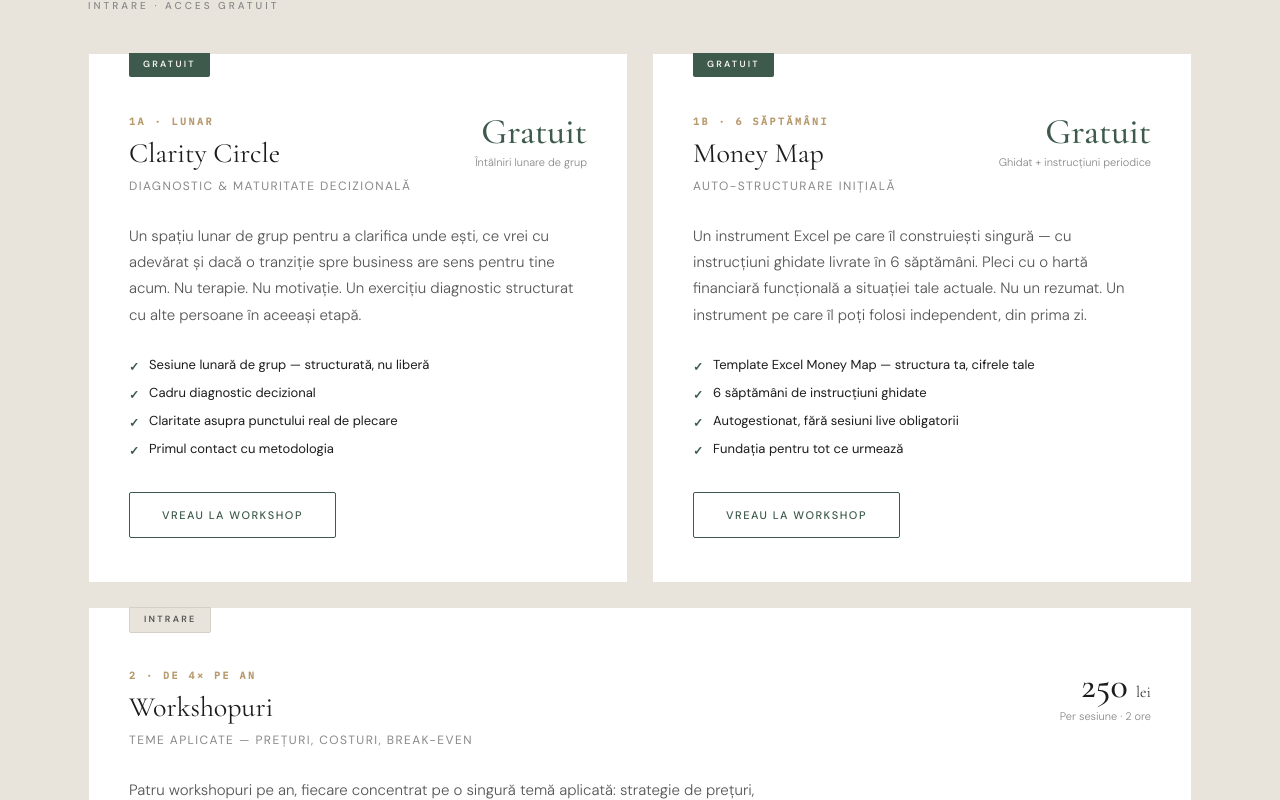
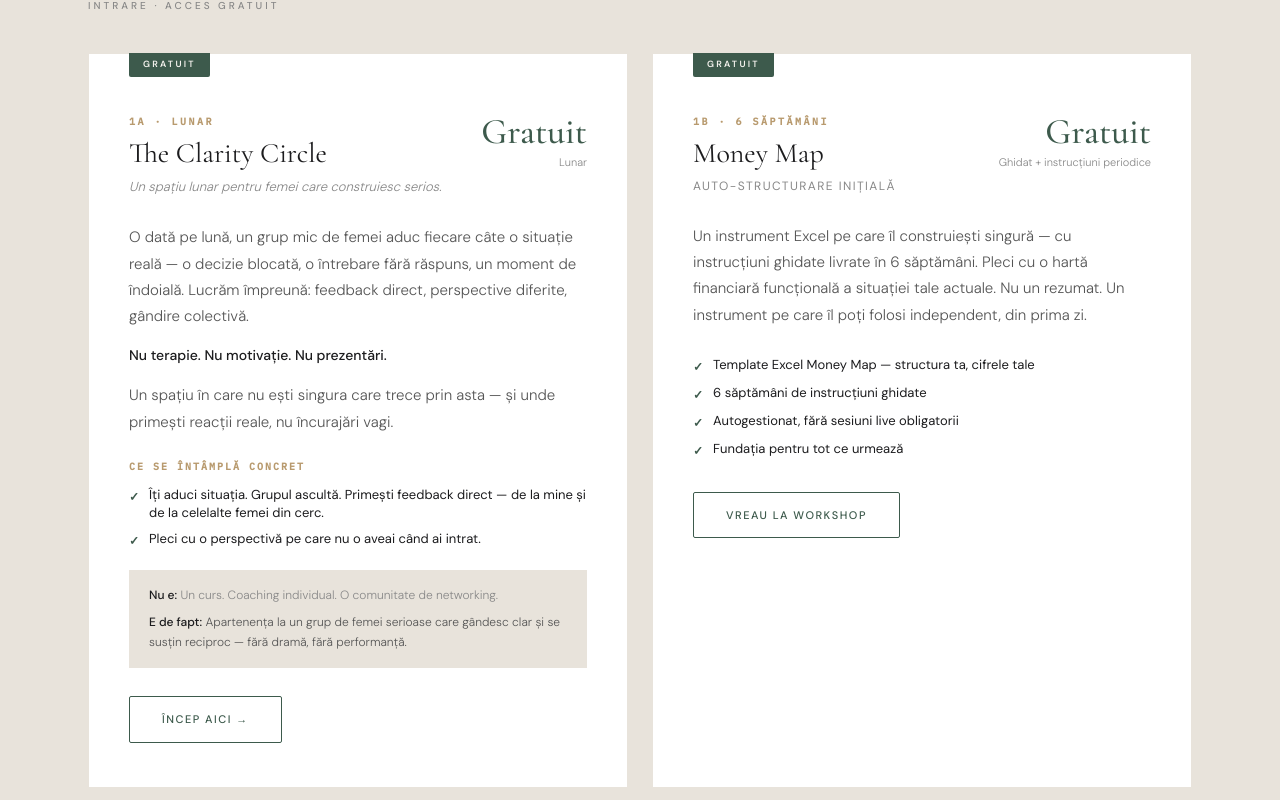
Before and after one commit to sandriciuc/smaranda-andriciuc, a Next.js app: page /ro/servicii/linia-1 in a window 1280 px wide. Shown: the part 820-1620 px from the top of the page. Built offline with nearby package versions, Linux system fonts and the light colour scheme.

Commit message:
The Clarity Circle

```diff
--- a/app/ro/servicii/linia-1/Content.tsx
+++ b/app/ro/servicii/linia-1/Content.tsx
@@ -107,7 +107,7 @@ function TierCard({ badge, id, title, subtitle, priceMain, priceNote, priceGreen
 /* ─── Static data ────────────────────────────────────────────── */
 
 const flowSteps = [
-  { id: '1A', name: 'Cercul Clarității', sub: 'Unde ești acum?' },
+  { id: '1A', name: 'The Clarity Circle', sub: 'Unde ești acum?' },
   { id: '1B', name: 'Money Map', sub: 'Prima structură financiară' },
   { id: '3A / 3B', name: 'The Financial Lab / Decision', sub: 'Construiești planul de business' },
   { id: '4A / 4B', name: 'Implementare', sub: 'Execuți cu suport' },
@@ -117,8 +117,8 @@ const decisionCards = [
   {
     borderColor: 'border-t-green',
     label: 'Dacă ești încă în stadiul de a înțelege întrebarea',
-    name: 'Cercul Clarității',
-    desc: 'Vino o dată. Fără angajament. Lucrează pe dacă o tranziție are sens pentru tine — înainte de a construi ceva.',
+    name: 'The Clarity Circle',
+    desc: 'Vino o dată. Fără angajament. Un grup mic, o situație reală, o perspectivă nouă.',
   },
   {
     borderColor: 'border-t-green',
@@ -207,30 +207,51 @@ export default function LiniaUna() {
 
           {/* 1A + 1B — side by side */}
           <div className="grid grid-cols-1 md:grid-cols-2 gap-6 mb-6">
-            {/* 1A Clarity Circle */}
+            {/* 1A The Clarity Circle */}
             <div className="relative bg-white border border-cream-d py-11 px-10">
               <Badge text="Gratuit" variant="free" />
               <div className="flex flex-col sm:flex-row sm:items-start sm:justify-between gap-4 mb-7 pt-4">
                 <div className="flex-1">
                   <p className="font-mono text-[10px] tracking-[0.25em] uppercase text-brass font-semibold mb-2">1A · Lunar</p>
-                  <h3 className="font-cormorant text-[28px] text-ink leading-[1.2] mb-1.5">Clarity Circle</h3>
-                  <p className="font-sans text-[12px] text-lgrey tracking-[0.12em] uppercase">Diagnostic & Maturitate Decizională</p>
+                  <h3 className="font-cormorant text-[28px] text-ink leading-[1.2] mb-1.5">The Clarity Circle</h3>
+                  <p className="font-sans text-[13px] text-lgrey font-light italic">Un spațiu lunar pentru femei care construiesc serios.</p>
                 </div>
                 <div className="sm:text-right flex-shrink-0">
                   <p className="font-cormorant text-[36px] font-medium leading-none text-green">Gratuit</p>
-                  <p className="font-sans text-[11px] text-lgrey mt-1 font-light">Întâlniri lunare de grup</p>
+                  <p className="font-sans text-[11px] text-lgrey mt-1 font-light">Lunar</p>
                 </div>
               </div>
-              <p className="font-sans text-[15px] text-grey leading-[1.75] font-light mb-7">
-                Un spațiu lunar de grup pentru a clarifica unde ești, ce vrei cu adevărat și dacă o tranziție spre business are sens pentru tine acum. Nu terapie. Nu motivație. Un exercițiu diagnostic structurat cu alte persoane în aceeași etapă.
+              <p className="font-sans text-[15px] text-grey leading-[1.75] font-light mb-4">
+                O dată pe lună, un grup mic de femei aduc fiecare câte o situație reală — o decizie blocată, o întrebare fără răspuns, un moment de îndoială. Lucrăm împreună: feedback direct, perspective diferite, gândire colectivă.
               </p>
-              <Includes items={[
-                'Sesiune lunară de grup — structurată, nu liberă',
-                'Cadru diagnostic decizional',
-                'Claritate asupra punctului real de plecare',
-                'Primul contact cu metodologia',
-              ]} />
-              <CtaBtn href="/ro#contact" variant="outline">Vreau la workshop</CtaBtn>
+              <p className="font-sans text-[14px] text-ink font-medium mb-4">
+                Nu terapie. Nu motivație. Nu prezentări.
+              </p>
+              <p className="font-sans text-[15px] text-grey leading-[1.75] font-light mb-6">
+                Un spațiu în care nu ești singura care trece prin asta — și unde primești reacții reale, nu încurajări vagi.
+              </p>
+              <div className="mb-5">
+                <p className="font-mono text-[10px] tracking-[0.2em] uppercase text-brass font-semibold mb-3">Ce se întâmplă concret</p>
+                <ul className="space-y-2">
+                  <li className="flex items-start gap-2.5">
+                    <span className="text-green font-semibold text-[12px] flex-shrink-0 mt-0.5">✓</span>
+                    <span className="font-sans text-ink text-[13px] leading-snug">Îți aduci situația. Grupul ascultă. Primești feedback direct — de la mine și de la celelalte femei din cerc.</span>
+                  </li>
+                  <li className="flex items-start gap-2.5">
+                    <span className="text-green font-semibold text-[12px] flex-shrink-0 mt-0.5">✓</span>
+                    <span className="font-sans text-ink text-[13px] leading-snug">Pleci cu o perspectivă pe care nu o aveai când ai intrat.</span>
+                  </li>
+                </ul>
+              </div>
+              <div className="bg-cream-d px-5 py-4 mb-7 space-y-2">
+                <p className="font-sans text-[12px] text-lgrey font-light leading-relaxed">
+                  <strong className="text-ink font-medium">Nu e:</strong> Un curs. Coaching individual. O comunitate de networking.
+                </p>
+                <p className="font-sans text-[12px] text-grey font-light leading-relaxed">
+                  <strong className="text-ink font-medium">E de fapt:</strong> Apartenența la un grup de femei serioase care gândesc clar și se susțin reciproc — fără dramă, fără performanță.
+                </p>
+              </div>
+              <CtaBtn href="/ro#contact" variant="outline">Încep aici →</CtaBtn>
             </div>
 
             {/* 1B Money Map */}
```
